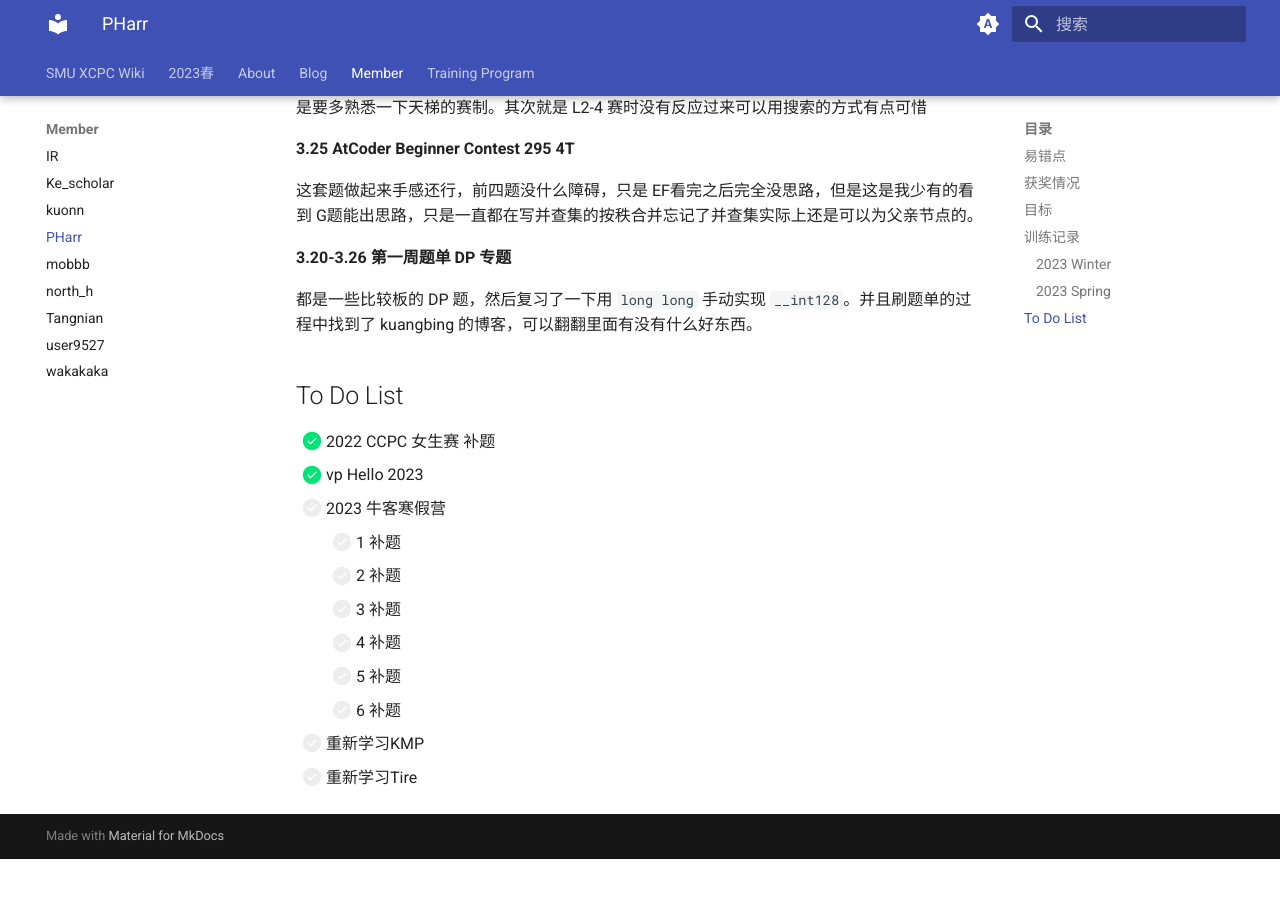
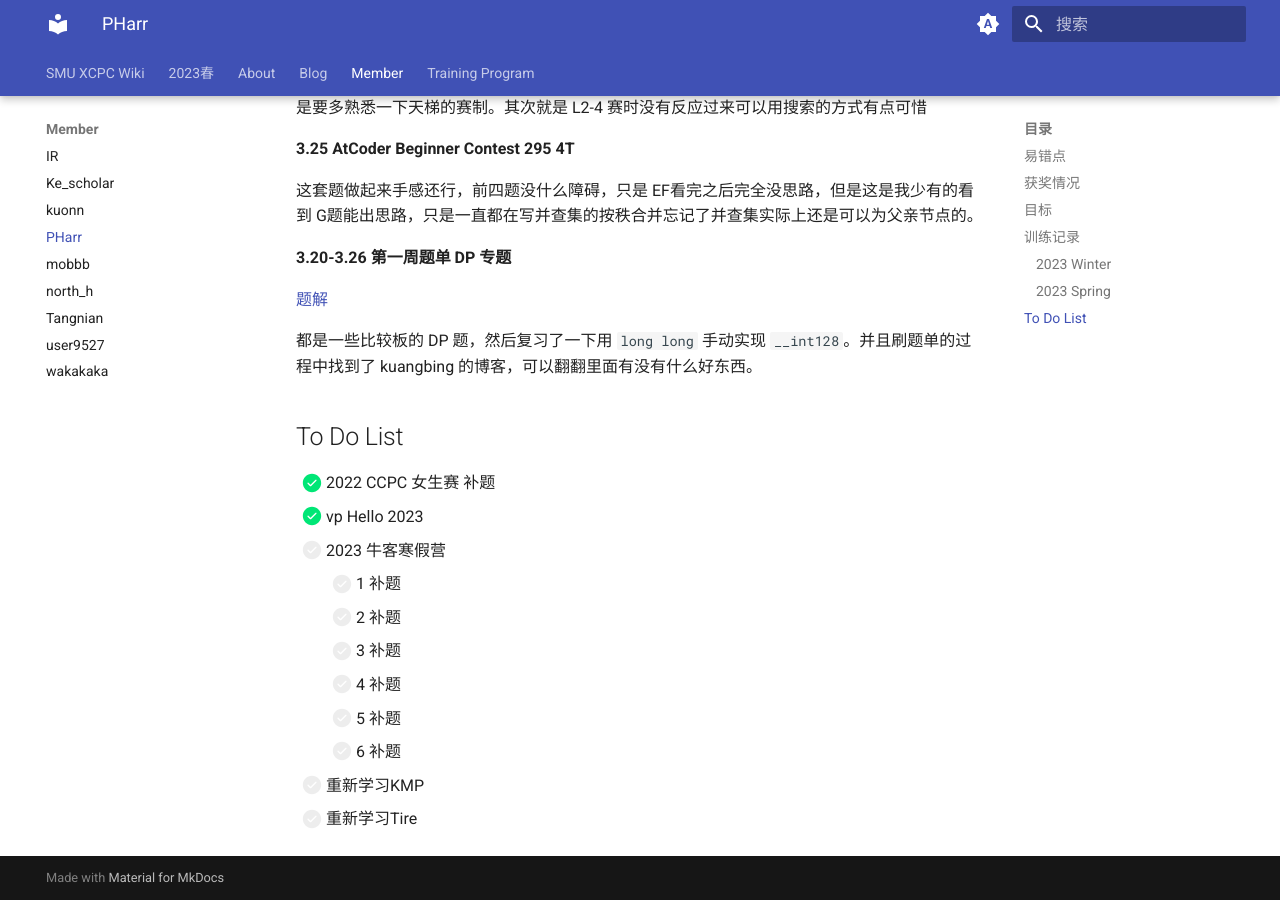
Before and after one commit to SMU-XCPC/wiki, an MkDocs documentation site: the page built from docs/Member/PHarr.md, in a window 1280 px wide and 900 px high, scrolled down 4152 px. Built offline with MkDocs 1.6.1 and Material for MkDocs 9.7.7, drawn with Linux system fonts in a browser that asks for light colours; before the commit the page ends 5011 px from its top, so only the background shows below that.

Commit message:
Update PHarr.md

```diff
--- a/docs/Member/PHarr.md
+++ b/docs/Member/PHarr.md
@@ -165,7 +165,7 @@ email：xin.mai@forxmail.com
 
 **3.20-3.26 第一周题单 DP 专题**
 
-
+[题解](https://www.cnblogs.com/PHarr/p/17262905.html)
 
 都是一些比较板的 DP 题，然后复习了一下用 `long long` 手动实现 `__int128`。并且刷题单的过程中找到了 kuangbing 的博客，可以翻翻里面有没有什么好东西。
 
```
